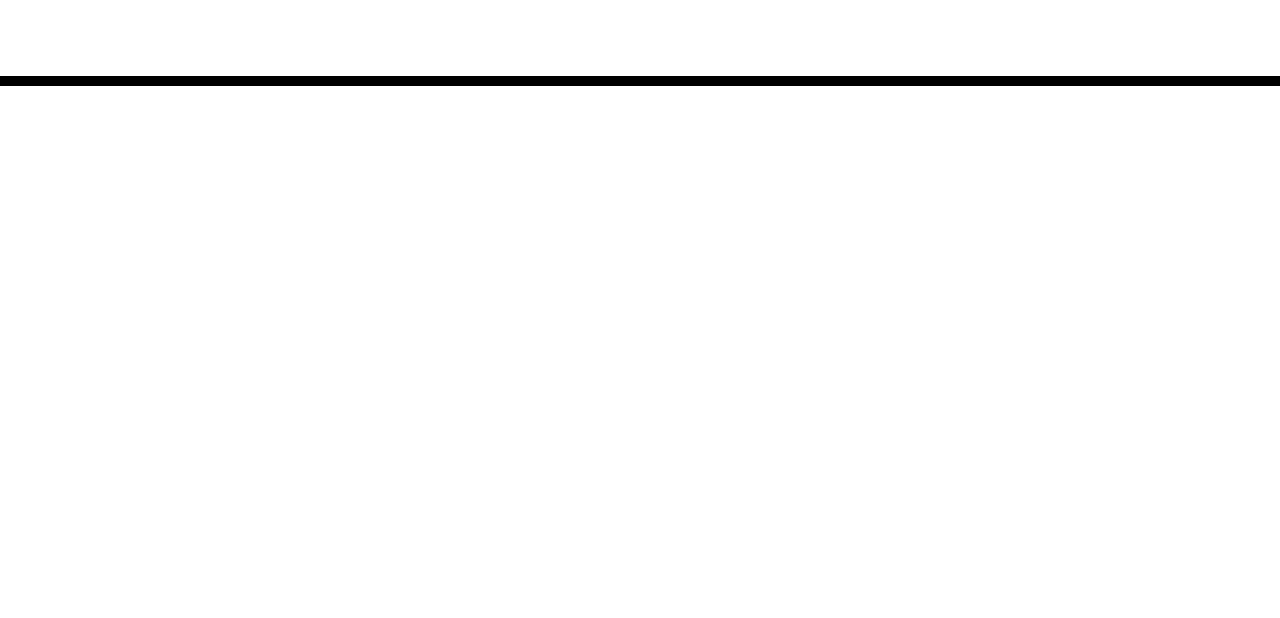
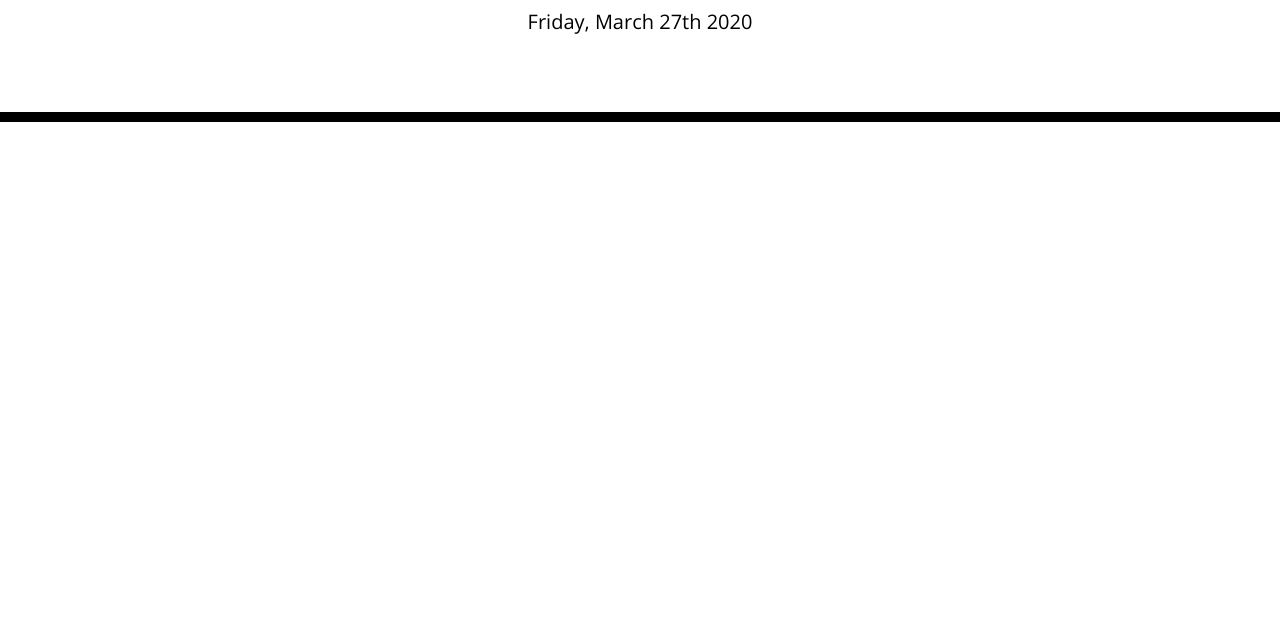
Before and after one commit to Terry0532/Homework_5, a plain HTML site: page index.html in a window 1280 px wide. Shown: the part 182-800 px from the top of the page. Drawn offline with nearby package versions, Linux system fonts and the light colour scheme.

Commit message:
added current day

```diff
--- /dev/null
+++ b/assets/script.js
@@ -0,0 +1,4 @@
+var today = moment().format("dddd");
+var date = moment().format("MMMM Do YYYY");
+
+$("#currentDay").text(today + ", " + date);
--- a/index.html
+++ b/index.html
@@ -1,23 +1,14 @@
 <!DOCTYPE html>
 <html lang="en">
+
 <head>
   <meta charset="UTF-8" />
   <meta name="viewport" content="width=device-width, initial-scale=1.0" />
   <meta http-equiv="X-UA-Compatible" content="ie=edge" />
-    <link
-      rel="stylesheet"
-      href="https://stackpath.bootstrapcdn.com/bootstrap/4.3.1/css/bootstrap.min.css"
-    />
-    <link
-      rel="stylesheet"
-      href="https://use.fontawesome.com/releases/v5.8.1/css/all.css"
-      integrity="sha384-50oBUHEmvpQ+1lW4y57PTFmhCaXp0ML5d60M1M7uH2+nqUivzIebhndOJK28anvf"
-      crossorigin="anonymous"
-    />
-    <link
-      href="https://fonts.googleapis.com/css?family=Open+Sans&display=swap"
-      rel="stylesheet"
-    />
+  <link rel="stylesheet" href="https://stackpath.bootstrapcdn.com/bootstrap/4.3.1/css/bootstrap.min.css" />
+  <link rel="stylesheet" href="https://use.fontawesome.com/releases/v5.8.1/css/all.css"
+    integrity="sha384-50oBUHEmvpQ+1lW4y57PTFmhCaXp0ML5d60M1M7uH2+nqUivzIebhndOJK28anvf" crossorigin="anonymous" />
+  <link href="https://fonts.googleapis.com/css?family=Open+Sans&display=swap" rel="stylesheet" />
   <link rel="stylesheet" href="assets/style.css" />
   <title>Work Day Scheduler</title>
 </head>
@@ -34,5 +25,7 @@
 
   <script src="https://code.jquery.com/jquery-3.4.1.min.js"></script>
   <script src="https://cdnjs.cloudflare.com/ajax/libs/moment.js/2.24.0/moment.min.js"></script>
+  <script src="assets/script.js"></script>
 </body>
+
 </html>
```
Lines whose indentation alone changed are shown as unchanged.
